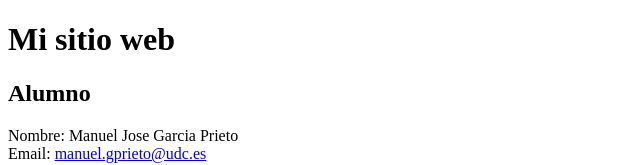
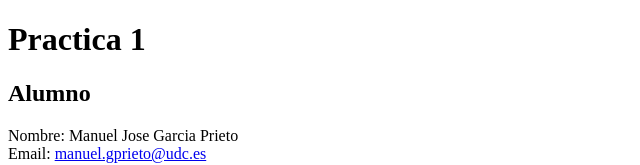
Before and after one commit to manuelgp1313/Practica-red1, a plain HTML site: page index.html in a window 1280 px wide. Shown: the top 165 px of the page, without its empty margins (0-640 px from the left). Drawn offline with Linux system fonts and the light colour scheme.

Commit message:
index.html

```diff
--- a/index.html
+++ b/index.html
@@ -2,7 +2,7 @@
 <html>
 <body>
 
-<h1>Mi sitio web</h1>
+<h1>Practica 1</h1>
 
 <h2>Alumno</h2>
 
```
